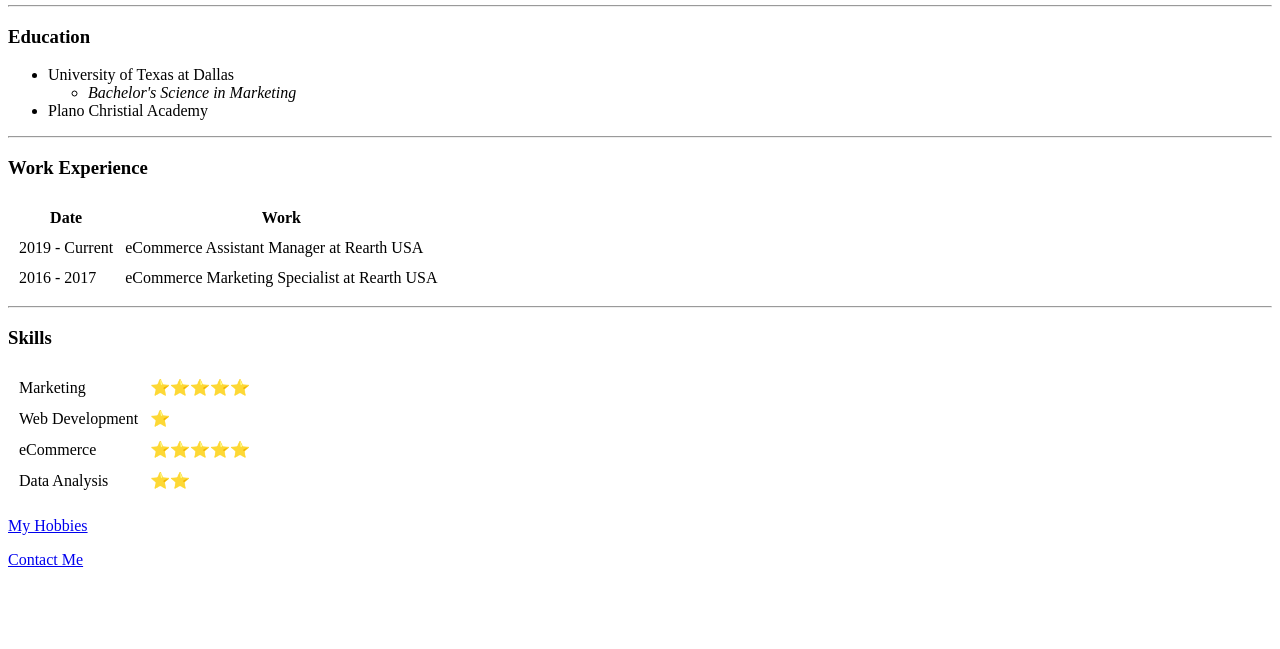
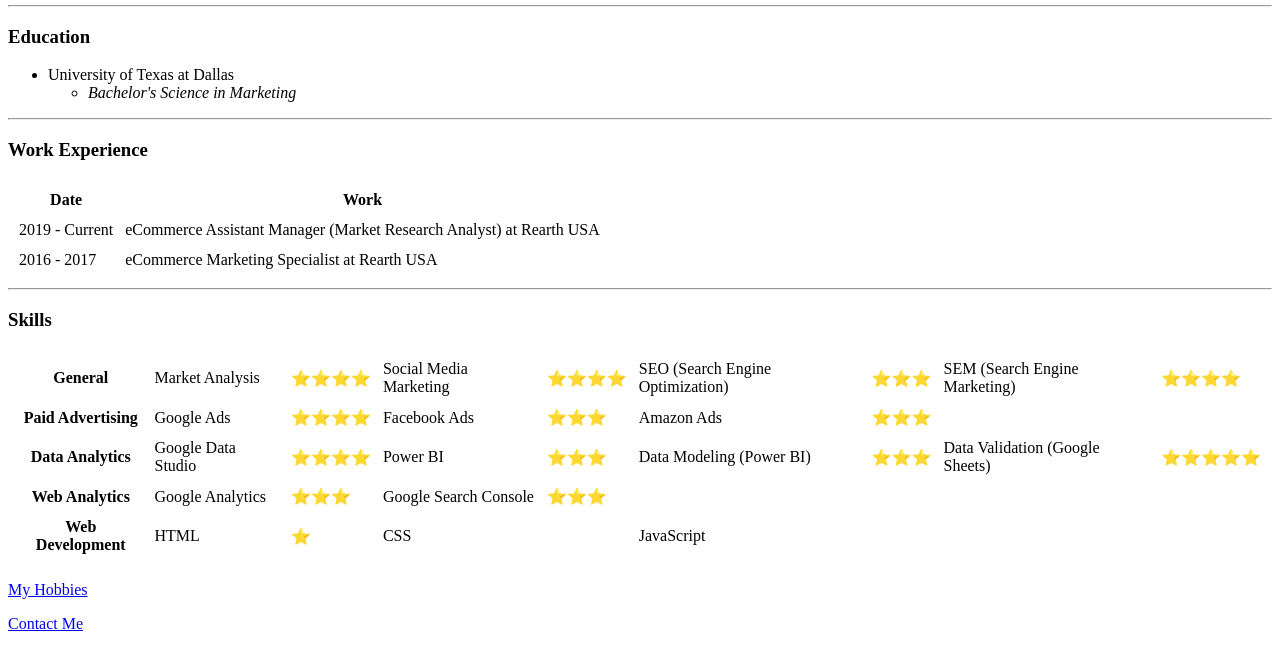
Before and after one commit to zackjslee90/cv, a plain HTML site: page index.html in a window 1280 px wide. Shown: the part 207-856 px from the top of the page. Before the commit the page ends 800 px from the top, so only its background shows below. Drawn offline with Linux system fonts and the light colour scheme.

Commit message:
Update index.html
updated education - deleted high school info
updated skills - added more

```diff
--- a/index.html
+++ b/index.html
@@ -27,7 +27,6 @@
     <ul>
       <li><em>Bachelor's Science in Marketing</em></li>
     </ul>
-    <li>Plano Christial Academy</li>
   </ul>
   <hr>
   <!-- Work Experience Section -->
@@ -42,7 +41,7 @@
     <tbody>
       <tr>
         <td>2019 - Current</td>
-        <td>eCommerce Assistant Manager at Rearth USA</td>
+        <td>eCommerce Assistant Manager (Market Research Analyst) at Rearth USA</td>
       </tr>
       <tr>
         <td>2016 - 2017</td>
@@ -55,20 +54,51 @@
   <h3>Skills</h3>
   <table cellspacing="10">
     <tr>
-      <td>Marketing</td>
+      <th>General</th>
+      <td>Market Analysis</td>
+      <td>⭐️⭐️⭐️⭐️</td>
+      <td>Social Media Marketing</td>
+      <td>⭐️⭐️⭐️⭐️</td>
+      <td>SEO (Search Engine Optimization)</td>
+      <td>⭐️⭐️⭐️</td>
+      <td>SEM (Search Engine Marketing)</td>
+      <td>⭐️⭐️⭐️⭐️</td>
+    </tr>
+    <tr>
+      <th>Paid Advertising</th>
+      <td>Google Ads</td>
+      <td>⭐️⭐️⭐️⭐️</td>
+      <td>Facebook Ads</td>
+      <td>⭐️⭐️⭐️</td>
+      <td>Amazon Ads</td>
+      <td>⭐️⭐️⭐️</td>
+    </tr>
+    <tr>
+      <th>Data Analytics</th>
+      <td>Google Data Studio</td>
+      <td>⭐️⭐️⭐️⭐️</td>
+      <td>Power BI</td>
+      <td>⭐️⭐️⭐️</td>
+      <td>Data Modeling (Power BI)</td>
+      <td>⭐️⭐️⭐️</td>
+      <td>Data Validation (Google Sheets)</td>
       <td>⭐️⭐️⭐️⭐️⭐️</td>
     </tr>
     <tr>
-      <td>Web Development</td>
-      <td>⭐️</td>
+      <th>Web Analytics</th>
+      <td>Google Analytics</td>
+      <td>⭐️⭐️⭐️</td>
+      <td>Google Search Console</td>
+      <td>⭐️⭐️⭐️</td>
     </tr>
     <tr>
-      <td>eCommerce</td>
-      <td>⭐️⭐️⭐️⭐️⭐️</td>
-    </tr>
-    <tr>
-      <td>Data Analysis</td>
-      <td>⭐️⭐️</td>
+      <th>Web Development</th>
+      <td>HTML</td>
+      <td>⭐️</td>
+      <td>CSS</td>
+      <td></td>
+      <td>JavaScript</td>
+      <td></td>
     </tr>
   </table>
 
```
